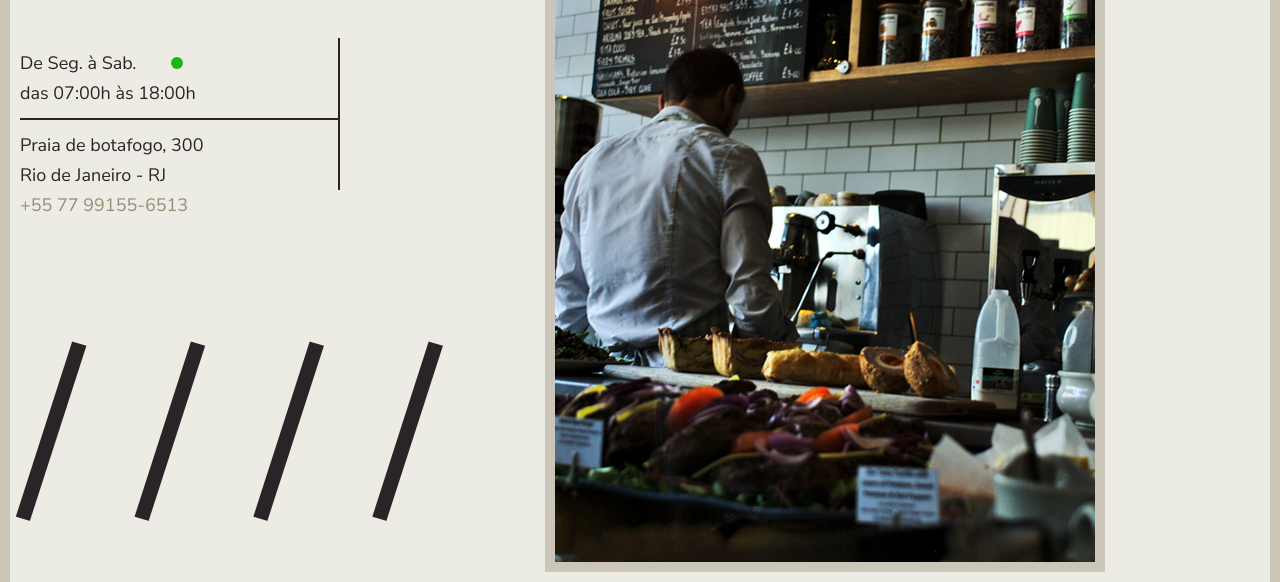
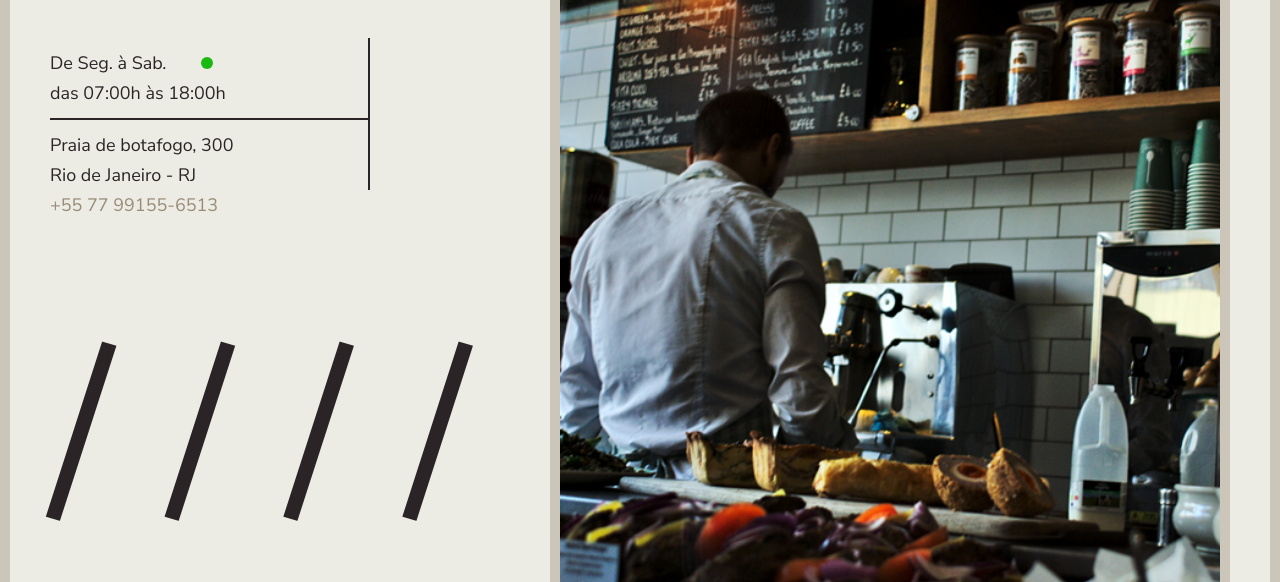
Before and after one commit to ROBERTOCONRADO/Le-Scone---Origamid, a plain HTML site: page index.html in a window 1280 px wide. Shown: the part 218-800 px from the top of the page. Drawn offline with nearby package versions, Linux system fonts and the light colour scheme.

Commit message:
alterações finais

```diff
--- a/css/scss/_grid.scss
+++ b/css/scss/_grid.scss
@@ -89,14 +89,14 @@ $s-device: 480;
 }
 
 @mixin container {
-  max-width: $l-device;
+  max-width: $l-device + px;
   margin: 0px auto;
   position: relative;
   @include d(m) {
-    max-width: $m-device;
+    max-width: $m-device + px;
   }
   @include d(s) {
-    max-width: $s-device;
+    max-width: $s-device + px;
     padding: 10px;
     padding: 10px;
   }
--- a/css/scss/_intro.scss
+++ b/css/scss/_intro.scss
@@ -35,7 +35,8 @@
     @include d(m) {
       margin-top: 80px;
       font-size: 160px;
-      letter-spacing: -70px;
+      letter-spacing: -80px;
+      margin-left: 230px;
     }
     @include d(s) {
       display: none;
@@ -54,4 +55,5 @@
 
 .intro-foto {
   border: 10px solid $bege-medio;
+  width: 100%;
 }
--- a/css/scss/_menu.scss
+++ b/css/scss/_menu.scss
@@ -25,6 +25,8 @@
       margin-right: 10px;
       margin-left: -80px;
       @include d(s) {
+        @include tipo-1(16);
+        line-height: em(35, 16);
         margin-left: 0px;
         width: auto;
       }
@@ -37,17 +39,12 @@
 		right: 0px;
 		margin-top: 20px;
 		@include d(l) {
-      right: 150px;
-    }
-    @include d(m) {
-      width: 200px;
-      right: 50px;
-      margin-top: 20px;
+			right: 120px;
 		}
 		@include d(s) {
-      width: 140px;
-      right: 10px;
-      margin-top: 60px;
+			width: 110px;
+			margin-top: 10px;
+      border: 5px solid $bege-medio;
 		}
 	}
 }
--- a/css/scss/_variaveis-e-mixins.scss
+++ b/css/scss/_variaveis-e-mixins.scss
@@ -26,6 +26,10 @@ $fonte-2: 'Cabin', sans-serif;
     font-size: em(18);
     line-height: em(30, 18);
   }
+  @else if $size == 16 {
+    font-size: em(16);
+    line-height: em(30, 16);
+  }
   @else if $size == 24 {
     font-size: em(24);
     line-height: em(30, 24);
--- a/index.html
+++ b/index.html
@@ -87,8 +87,8 @@
 
 	<footer>
 		<div class="container">
-			<p>Le Scone 2022 - Alguns direitos reservados</p>
-			<a href="https://www.linkedin.com/in/robertoconrado/" target="_blank">
+			<p class="grid-9">Le Scone © 1989 - Alguns direitos reservados</p>
+			<a class="grid-3" href="https://www.linkedin.com/in/robertoconrado/" target="_blank">
 				<img src="img/lescone-icone.png" alt="Le Scone Icone">
 			</a>
 		</div>
```
Also changed, not shown: css/style.css. Lines whose indentation alone changed are shown as unchanged.
